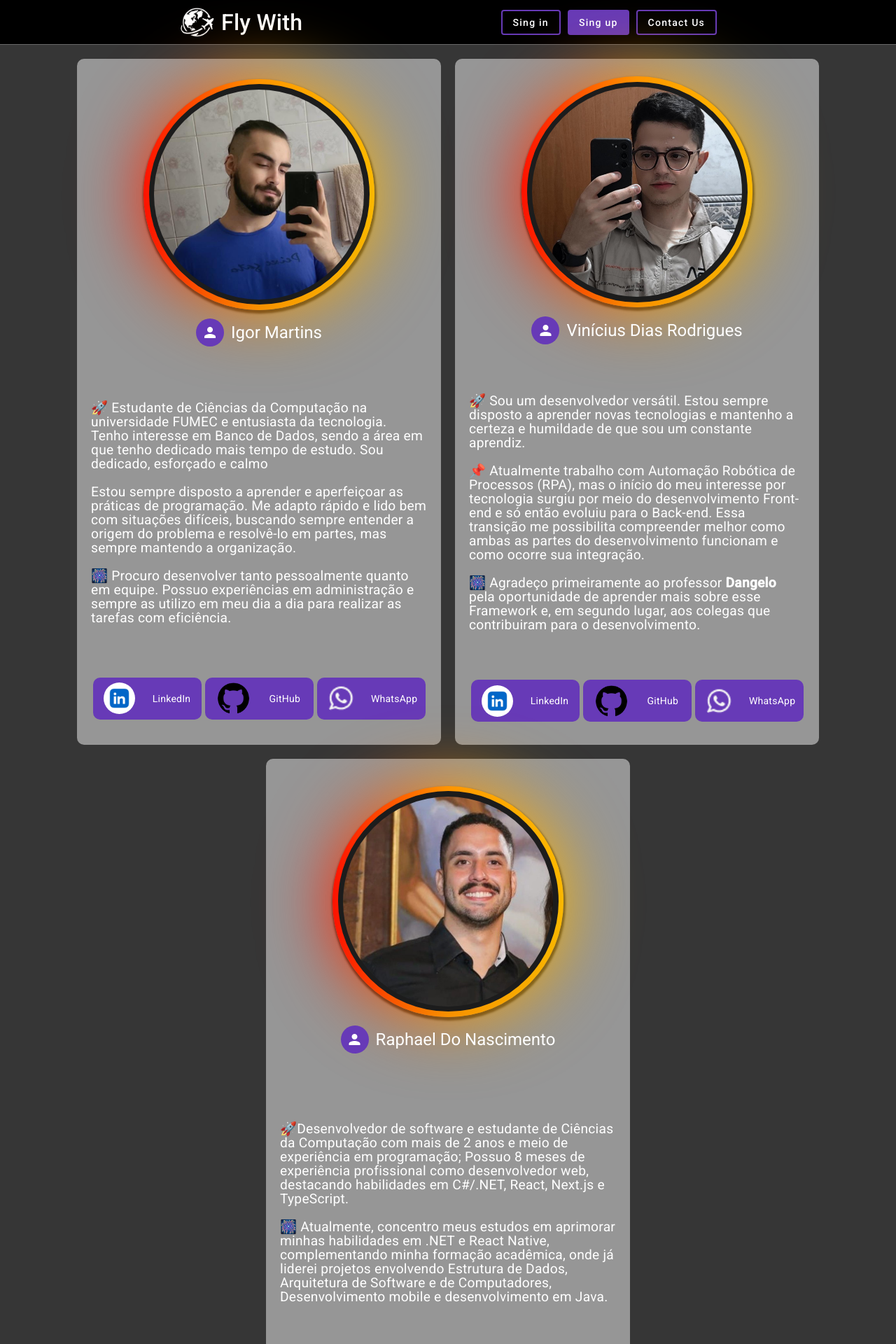
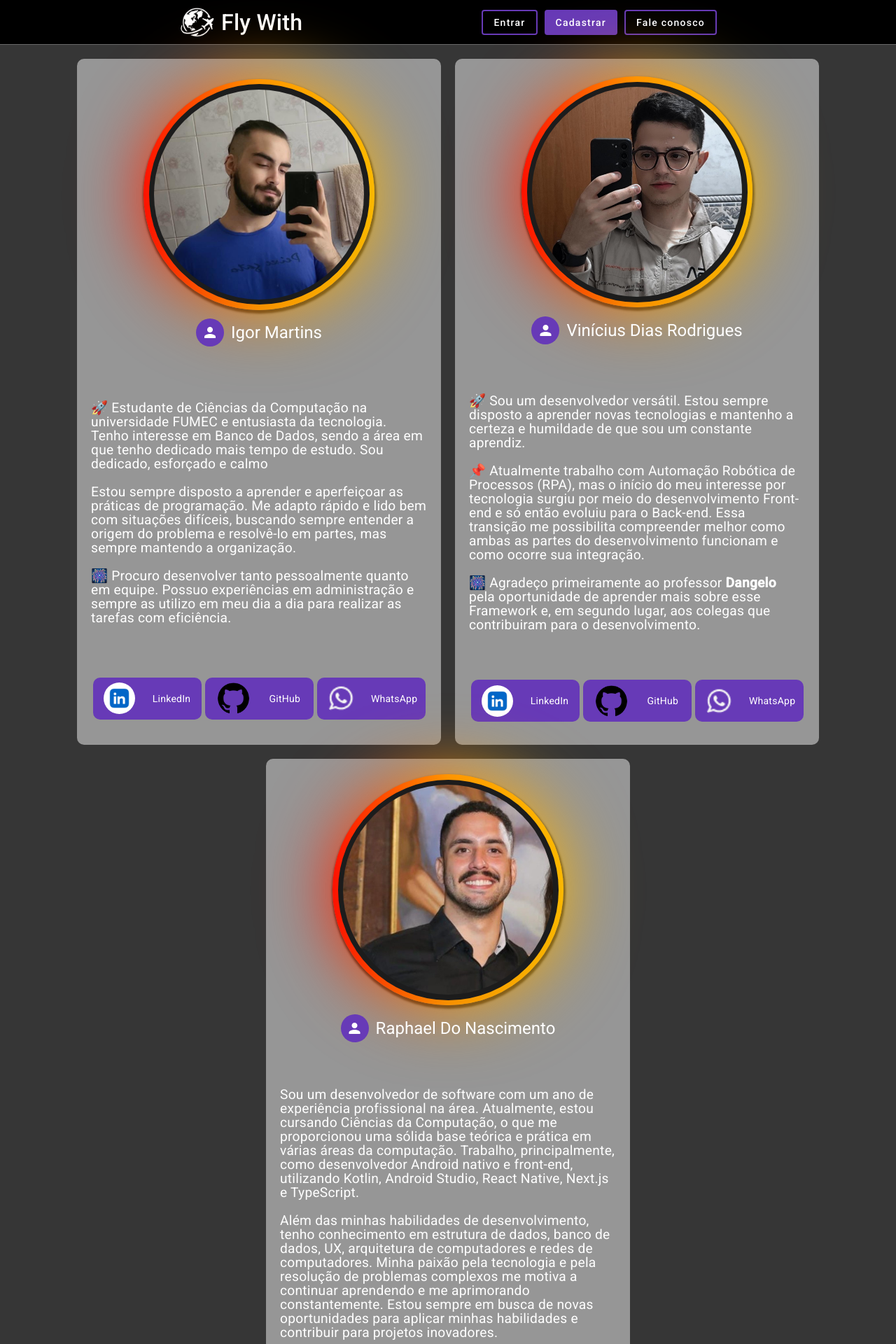
Before and after one commit to Viniddev/Projeto_Fly_With, an Angular app: page /contact in a window 1280 px wide. Shown: the top 1920 px of the page at 70% size. Built offline with nearby package versions, Linux system fonts and the light colour scheme.

Commit message:
criaçao do sort

```diff
--- a/src/app/Pages/contact-us/contact-us.component.html
+++ b/src/app/Pages/contact-us/contact-us.component.html
@@ -161,16 +161,9 @@
       </div>
       <div class="resume">
         <p class="description">
-          🚀Desenvolvedor de software e estudante de Ciências da Computação com
-          mais de 2 anos e meio de experiência em programação; Possuo 8 meses de
-          experiência profissional como desenvolvedor web, destacando
-          habilidades em C#/.NET, React, Next.js e TypeScript.
+          Sou um desenvolvedor de software com um ano de experiência profissional na área. Atualmente, estou cursando Ciências da Computação, o que me proporcionou uma sólida base teórica e prática em várias áreas da computação. Trabalho, principalmente, como desenvolvedor Android nativo e front-end, utilizando Kotlin, Android Studio, React Native, Next.js e TypeScript.
           <br /><br />
-          🎆 Atualmente, concentro meus estudos em aprimorar minhas habilidades
-          em .NET e React Native, complementando minha formação acadêmica, onde
-          já liderei projetos envolvendo Estrutura de Dados, Arquitetura de
-          Software e de Computadores, Desenvolvimento mobile e desenvolvimento
-          em Java.
+          Além das minhas habilidades de desenvolvimento, tenho conhecimento em estrutura de dados, banco de dados, UX, arquitetura de computadores e redes de computadores. Minha paixão pela tecnologia e pela resolução de problemas complexos me motiva a continuar aprendendo e me aprimorando constantemente. Estou sempre em busca de novas oportunidades para aplicar minhas habilidades e contribuir para projetos inovadores.
         </p>
       </div>
 
--- a/src/app/Pages/home/promocoes/promocoes.component.html
+++ b/src/app/Pages/home/promocoes/promocoes.component.html
@@ -1,3 +1,11 @@
+<div class="sort-wrapper">
+  <label for="sort">Ordenar por:</label>
+  <select id="sort" class="sort-select" (change)="handleSortChange($event)">
+    <option value="alphabetical">Ordem Alfabética</option>
+    <option value="price">Preço</option>
+  </select>
+</div>
+
 <div class="card-wrapper">
-  <app-card-busca *ngFor="let item of promocoes" [promocao]="item" />
+  <app-card-busca *ngFor="let item of promocoes" [promocao]="item"></app-card-busca>
 </div>
--- a/src/app/Pages/home/promocoes/promocoes.component.scss
+++ b/src/app/Pages/home/promocoes/promocoes.component.scss
@@ -6,3 +6,27 @@
   align-items: center;
   justify-content: center;
 }
+
+.sort-wrapper {
+  display: flex;
+  align-items: center;
+  margin-bottom: 40px;
+
+  label {
+    margin-right: 10px;
+    font-weight: bold;
+  }
+
+  .sort-select {
+    padding: 5px;
+    font-size: 16px;
+    border-radius: 5px;
+    border: 1px solid #ccc;
+    transition: border-color 0.3s;
+
+    &:focus {
+      border-color: #007bff;
+      outline: none;
+    }
+  }
+}
--- a/src/app/Pages/home/promocoes/promocoes.component.ts
+++ b/src/app/Pages/home/promocoes/promocoes.component.ts
@@ -8,11 +8,35 @@ import { PromocaoService } from 'src/app/Core/services/promocao.service';
 })
 export class PromocoesComponent implements OnInit {
   promocoes!: Promocao[];
+  originalPromocoes!: Promocao[];
   constructor(private service: PromocaoService) {}
 
   ngOnInit(): void {
     this.service.listar().subscribe((res) => {
       this.promocoes = res;
+      this.originalPromocoes = [...res];
     });
   }
+
+  handleSortChange(event: Event): void {
+    const selectElement = event.target as HTMLSelectElement;
+    const value = selectElement.value;
+    this.onSortChange(value);
+  }
+
+  onSortChange(value: string): void {
+    if (value === 'alphabetical') {
+      this.sortAlphabetically();
+    } else if (value === 'price') {
+      this.sortByPrice();
+    }
+  }
+
+  sortAlphabetically(): void {
+    this.promocoes.sort((a, b) => a.destino.localeCompare(b.destino));
+  }
+
+  sortByPrice(): void {
+    this.promocoes.sort((a, b) => a.preco - b.preco);
+  }
 }
--- a/src/app/shared/header/header.component.html
+++ b/src/app/shared/header/header.component.html
@@ -13,9 +13,9 @@
 
     <div class="links-toolbar">
       <ng-template #login>
-        <button mat-stroked-button routerLink="/">Sing in</button>
+        <button mat-stroked-button routerLink="/">Entrar</button>
         <button mat-raised-button routerLink="/cadastro" color="primary">
-          Sing up
+          Cadastrar
         </button>
       </ng-template>
 
@@ -31,7 +31,7 @@
         routerLink="/contact"
         target="_blank"
         class="Contact"
-        >Contact Us</a
+        >Fale conosco</a
       >
     </div>
   </mat-toolbar>
```
